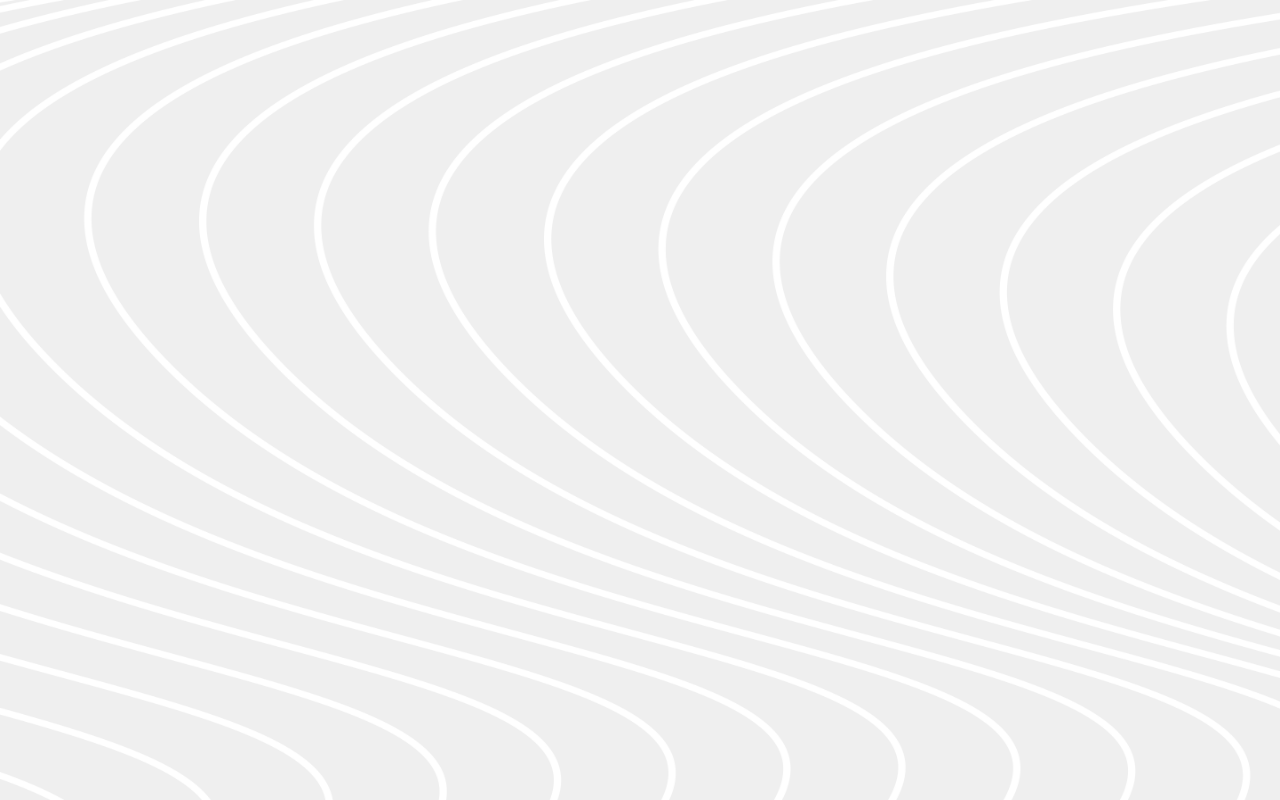
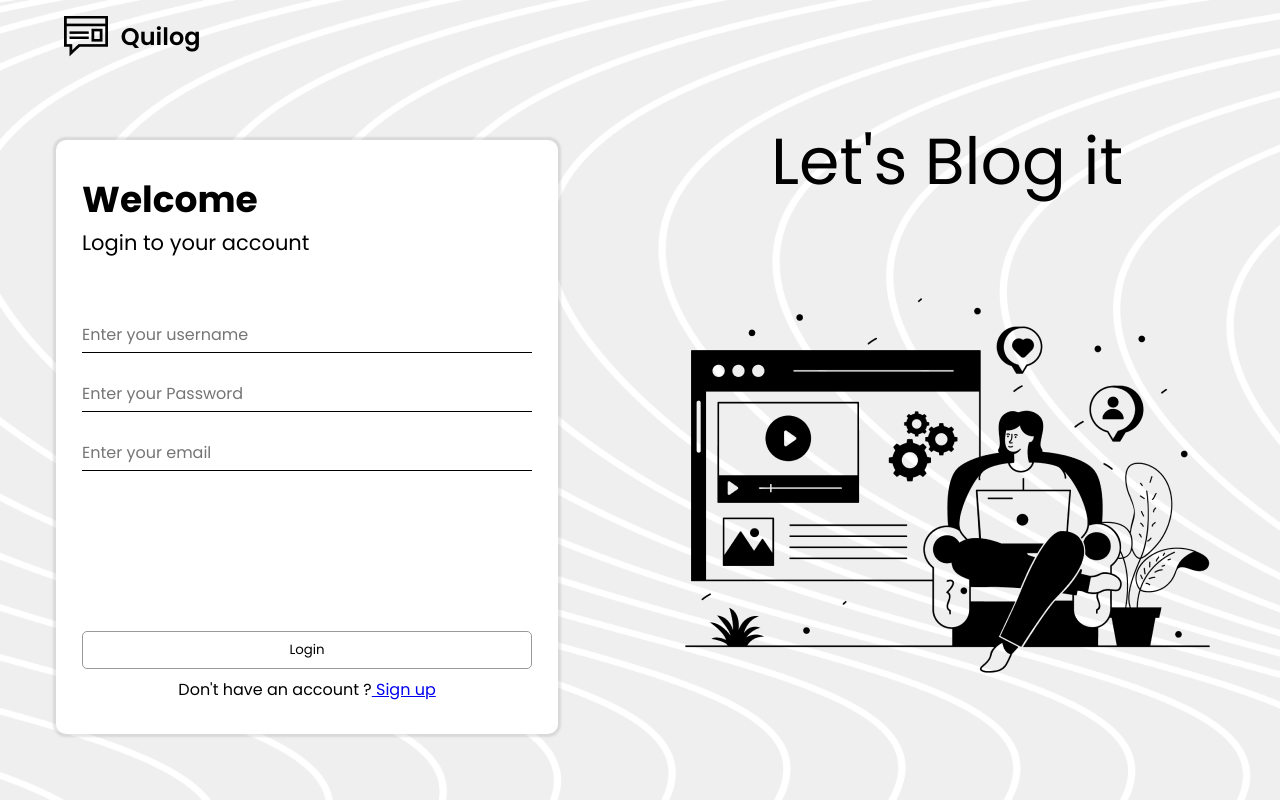
Before and after one commit to Francksean/Quilog, a React (Vite) app in the folder client/: page /auth/login in a window 1280 px wide. Before the commit this address had no page. Built offline with nearby package versions, Linux system fonts and the light colour scheme.

Commit message:
auth component ok

```diff
--- a/client/src/App.jsx
+++ b/client/src/App.jsx
@@ -1,6 +1,7 @@
 import "./App.css"
 import { Routes, Route } from 'react-router-dom'
 import Landing from "./pages/landing/landing"
+import Auth from "./components/auth/auth"
 
 
 function App() {
@@ -9,6 +10,7 @@ function App() {
     <div  className="App">
       <Routes>
         <Route path="/" element={<Landing/>}/>
+        <Route path="/auth/login" element={<Auth login={true} username={true} email={true} password={true}/>}/>
       </Routes>
     </div>
   )
--- /dev/null
+++ b/client/src/components/auth/auth.css
@@ -0,0 +1,87 @@
+.auth{
+  height: 100%;
+  width: 100%;
+  display: flex;
+  flex-direction: column;
+  align-items: end;
+}
+.auth .header .header_infos{
+  display: none;
+}
+.auth .auth_body{
+  display: flex;
+  flex-direction: row;
+  align-items: center;
+  justify-content: space-around;
+  height: fit-content;
+  width: 100vw;
+}
+.auth_body .auth_body_left{
+  width: fit-content;
+  background-color: white;
+  border-radius: 10px;
+  padding: 4vh 2vw;
+  display: flex;
+  flex-direction: column;
+  justify-content: space-between;
+  row-gap: 8vh;
+  box-shadow: 0 0 2px 3px rgba(151, 151, 151, 25%);
+}
+
+.auth_body_left .form_wrapper_header h2{
+  font-size: 36px;
+
+}
+.auth_body_left .form_wrapper_header p{
+  font-size: 21px;
+
+}
+.auth_body_left .form_wrapper_bottom{
+  display: flex;
+  flex-direction: column;
+  justify-content: space-between;
+  align-items: start;
+  row-gap: 20vh;
+}
+.auth_body_left .form_wrapper_bottom form{
+  display: flex;
+  flex-direction: column;
+  justify-content: space-evenly;
+  row-gap: 3.5vh;
+}
+
+.form_wrapper_bottom form input{
+  width: 450px;
+  border: none;
+  border-bottom: 1px solid black;
+  font-size: 16px;
+  padding-bottom: 5px;
+}
+.form_wrapper_bottom form input:focus{
+  outline: none;
+}
+.form_wrapper_bottom .sub_signit{
+  width: fit-content;
+  display: flex;
+  flex-direction: column;
+  align-items: center;
+  row-gap: 1vh;
+}
+.form_wrapper_bottom .sub_signit button{
+  width: 450px;
+  background-color: white;
+  border: 1px solid #9B9898;
+  padding: 1vh 0;
+  border-radius: 5px;
+}
+
+.auth .auth_body_right{
+  display: flex;
+  flex-direction: column;
+  align-items: center;
+  justify-content: space-around;
+}
+.auth .auth_body_right h1{
+  font-weight: 400;
+  font-size: 65px;
+}
--- /dev/null
+++ b/client/src/components/auth/auth.jsx
@@ -0,0 +1,67 @@
+import React, { useState, useRef } from 'react'
+import Header from '../header/header'
+import { Link } from 'react-router-dom'
+import './auth.css'
+
+
+import main_img from '../../assets/main_landing_image.png'
+
+
+
+function Auth({ login, username, email, password }) {
+
+  const [ usernameValue, setUsernameValue] = useState("")
+  const [ passwordValue, setPasswordValue] = useState("")
+  const [ emailValue, setEmailValue] = useState("")
+
+  const usernameField = useRef(null)
+  // const passwordField = useRef(null)
+  // const emailField = useRef(null)
+
+  const handleChange = (func)=>{
+    e.preventDefault()
+    func(e.target.value)
+  }
+
+  return (
+    <div className='auth'>
+      <Header/>
+      <div className="auth_body">
+        <div className="auth_body_left">
+            <div className="form_wrapper_header">
+              { login ?
+                  <>
+                    <h2>Welcome</h2>
+                    <p>Login to your account</p>
+                  </>:
+                  <>
+                    <h2>Create an account</h2>
+                    <p>Let's blog with Quilog</p>
+                  </>
+                }
+            </div>
+
+            <div className="form_wrapper_bottom">
+              <form action="" method="post">
+                  <input type="text" name='username' placeholder='Enter your username' value={usernameValue} />
+                  <input type="password" name="password" id="p1" placeholder='Enter your Password' value={passwordValue} />
+                  {
+                    email ? <input type="email" name="email" id="em1" placeholder='Enter your email' value={emailValue}/>:null
+                  }
+              </form>
+              <div className="sub_signit">
+                <button>Login</button>
+                <p>Don't have an account ?<span><Link to={"/auth/signup"}> Sign up</Link></span> </p>
+              </div>
+            </div>
+        </div>
+        <div className="auth_body_right">
+          <h1>Let's Blog it</h1>
+          <img src={main_img} alt="main_img" />
+        </div>
+      </div>
+    </div>
+  )
+}
+
+export default Auth
--- a/client/src/components/header/header.css
+++ b/client/src/components/header/header.css
@@ -6,6 +6,7 @@
   flex-direction: row;
   align-items: center;
   justify-content: space-between;
+  margin-bottom: 5vh;
 }
 .header .header_left{
   width: fit-content;
@@ -16,6 +17,10 @@
   justify-content: start;
   column-gap: 1vw;
 }
+.header .header_left p{
+  font-size: 24px;
+  font-weight: 600;
+}
 .header .header_infos{
   height: fit-content;
   width: fit-content;
@@ -25,3 +30,10 @@
   justify-content: end;
   column-gap: 1vw;
 }
+
+/* @media screen and (min-height:1000px) {
+  .header{
+    margin-bottom: 0;
+  }
+
+} */
--- a/client/src/components/header/header.jsx
+++ b/client/src/components/header/header.jsx
@@ -1,5 +1,7 @@
 import React from 'react'
 import './header.css'
+
+import { Link } from 'react-router-dom'
 
 import header_icon from '../../assets/header_icon.png'
 import user_icon from '../../assets/mdi_user.png'
@@ -12,7 +14,7 @@ function Header() {
         <p>Quilog</p>
       </div>
       <div className="header_infos">
-        <p>Hey, Niraj</p>
+        <Link to={"/auth/login"} >Login</Link>
         <img src={user_icon} alt="user_icon" />
       </div>
     </div>
--- a/client/src/pages/landing/landing.css
+++ b/client/src/pages/landing/landing.css
@@ -5,10 +5,11 @@
   flex-direction: column;
   justify-content:space-between;
   align-items: center;
+  overflow: hidden;
 }
 
 .landing_body .landing_main_text{
-  font-size: 72px;
+  font-size: 70px;
   font-weight: 500;
   text-align: left;
   width: 61%;
@@ -34,13 +35,18 @@
   flex-direction: row;
   align-items: center;
   justify-content: center;
-  width: 280px;
+  column-gap: 1vw;
+  width: 290px;
   border-radius: 50px;
   padding: 10px 10px;
   box-shadow: 0 4px 10px -5px black;
   background-color: white;
   text-decoration: none;
   color: black;
+  transition: 0.2s;
+}
+.landing_buttons .landing_button_item:hover{
+  scale: 0.95;
 }
 .landing_buttons .landing_button_item p{
   font-size: 25px;
--- a/client/src/pages/landing/landing.jsx
+++ b/client/src/pages/landing/landing.jsx
@@ -20,11 +20,11 @@ function Landing() {
           <div className="landing_buttons">
             <Link to={"/"}  className='landing_button_item'>
               <img src={plus_btn} alt="" />
-              <p>Create Blog</p>
+              <p>Create Article</p>
             </Link>
             <Link to={"/"} className='landing_button_item' >
               <img src={view_btn} alt="" />
-              <p>Read Blog</p>
+              <p>Read Article</p>
             </Link>
           </div>
           <img src={main_img} alt="" />
```
